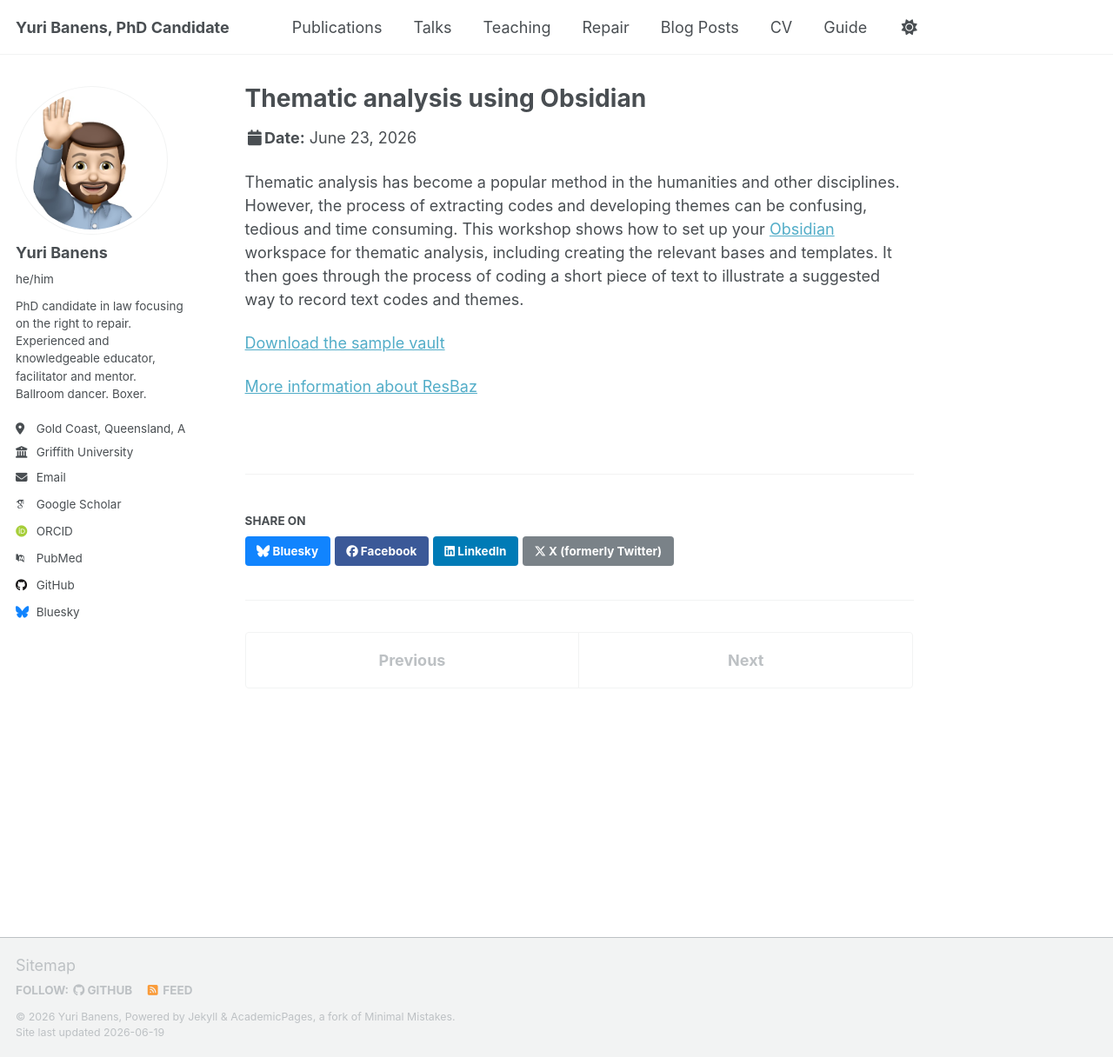
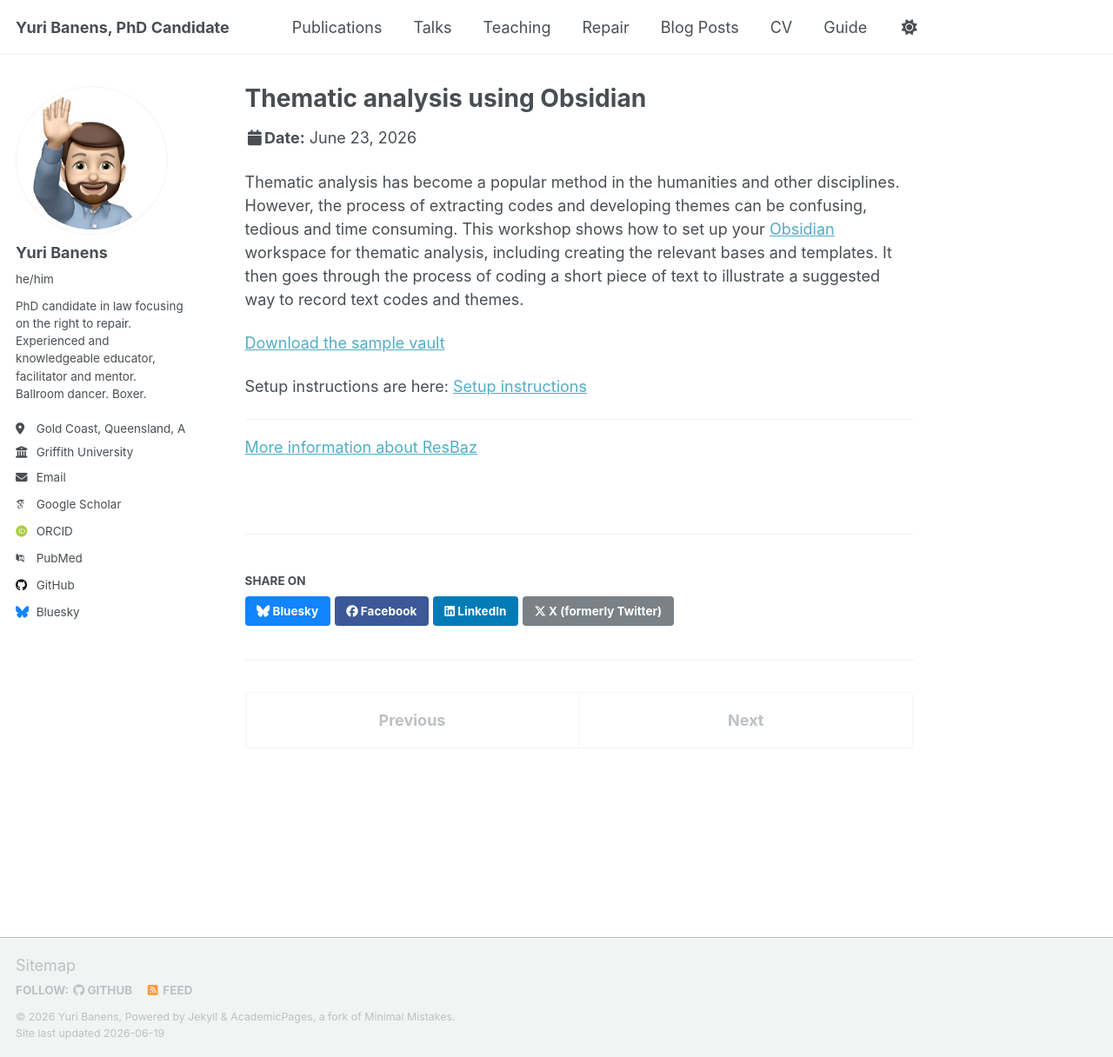
Before and after one commit to ybanens/ybanens.github.io, a Jekyll site: the page built from _talks/2026-06-23-resbaz-obsidian.md, in a window 1280 px wide and 1216 px high. Shown: the whole window at 87% size. Built offline with Jekyll 4.4.1, drawn with Linux system fonts in a browser that asks for light colours; some web fonts are replaced; a script that is not in the unit is left out.

Commit message:
Update 2026-06-23-resbaz-obsidian.md

```diff
--- a/_talks/2026-06-23-resbaz-obsidian.md
+++ b/_talks/2026-06-23-resbaz-obsidian.md
@@ -12,4 +12,8 @@ Thematic analysis has become a popular method in the humanities and other discip
 
 [Download the sample vault](https://github.com/ybanens/ybanens.github.io/raw/refs/heads/master/files/Thematic%20analysis%20-%20example%20vault.zip)
 
+Setup instructions are here: [Setup instructions](_pages/ta-setup-instructions.md)
+
+---
+
 [More information about ResBaz](https://ardc.edu.au/event/resbaz-queensland-2026/)
```
